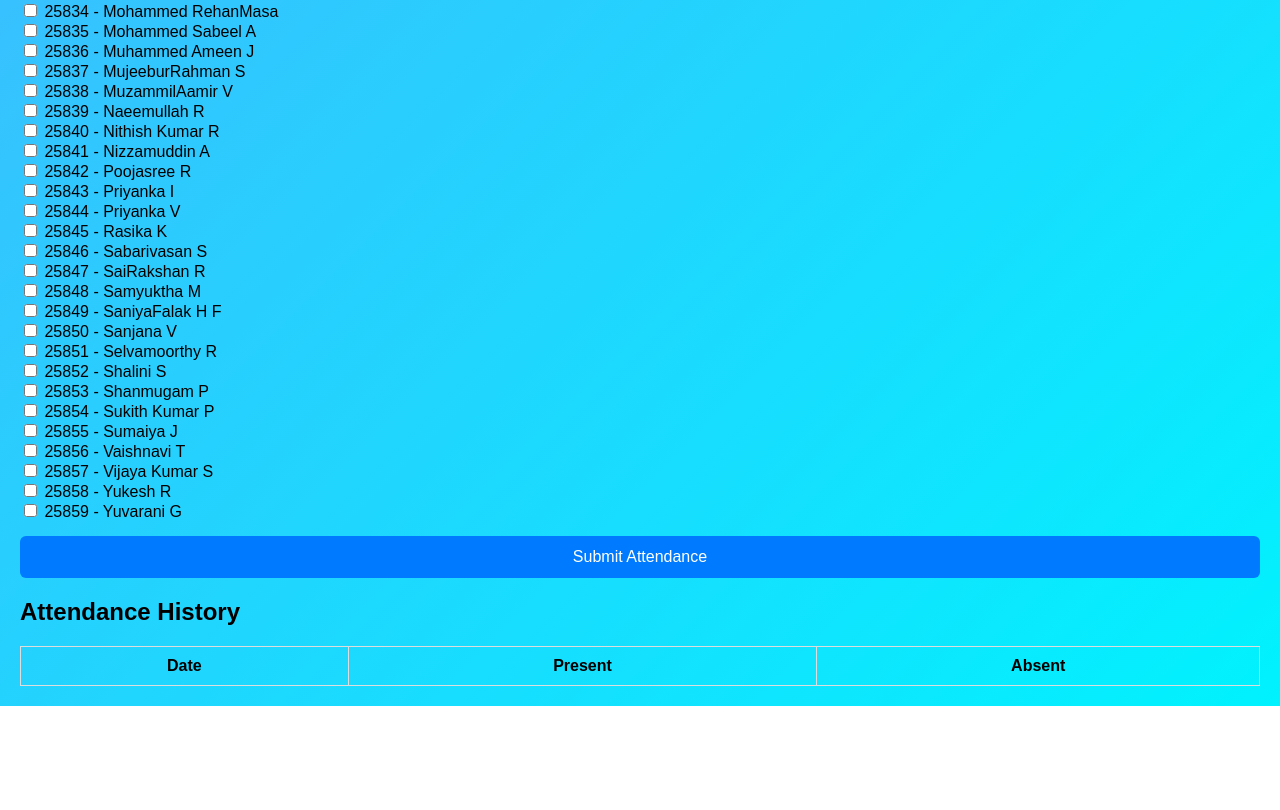
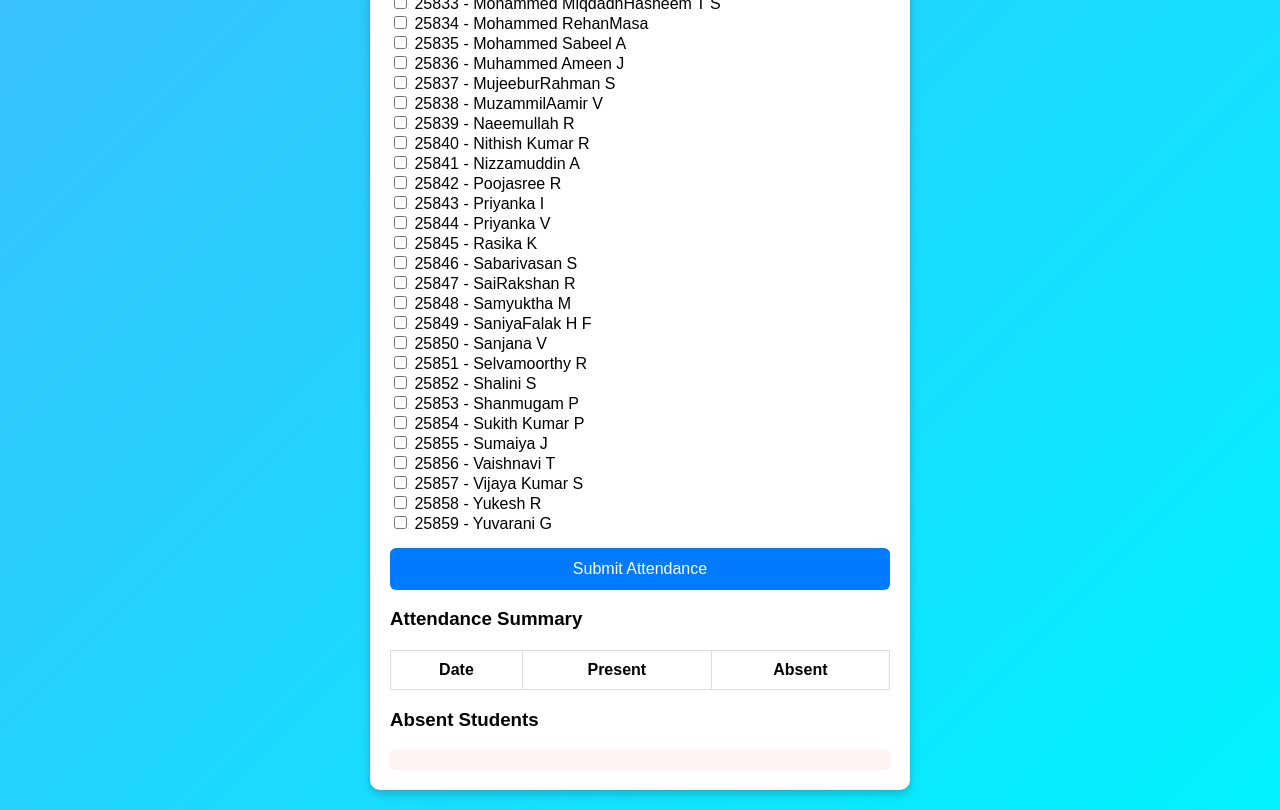
Before and after one commit to ameenmuhammadj/attendance-system, a plain HTML site: page index.html in a window 1280 px wide. Shown: the part 848-1658 px from the top of the page. Before the commit the page ends 1554 px from the top, so only its background shows below. Drawn offline with Linux system fonts and the light colour scheme.

Commit message:
Update index.html

```diff
--- a/index.html
+++ b/index.html
@@ -3,26 +3,28 @@
 
 <head>
 <title>Class Attendance</title>
+<meta name="viewport" content="width=device-width, initial-scale=1">
 <link rel="stylesheet" href="style.css">
 </head>
 
 <body>
 
+<div class="container">
+
 <h1>Class Attendance</h1>
 
-<label>Select Date:</label>
+<label>Select Date</label>
 <input type="date" id="date">
 
-<h2>Students</h2>
+<h3>Students</h3>
 
 <div id="studentList"></div>
 
 <button onclick="submitAttendance()">Submit Attendance</button>
 
-<h2>Attendance History</h2>
+<h3>Attendance Summary</h3>
 
-<table border="1">
-
+<table>
 <thead>
 <tr>
 <th>Date</th>
@@ -35,8 +37,12 @@
 
 </table>
 
+<h3>Absent Students</h3>
+<div id="absentList"></div>
+
+</div>
+
 <script src="script.js"></script>
 
 </body>
-
 </html>
```
